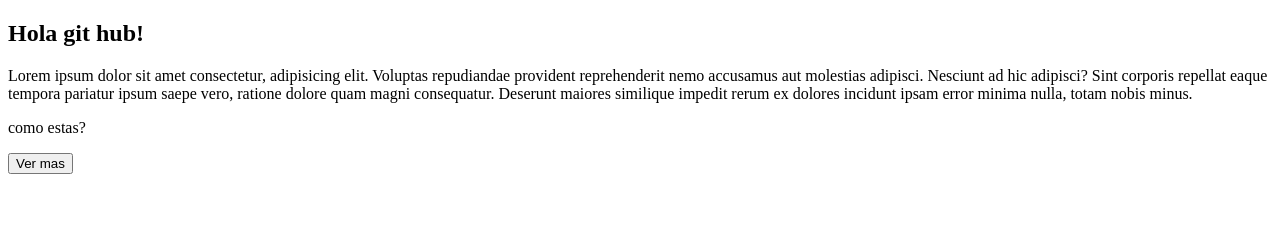
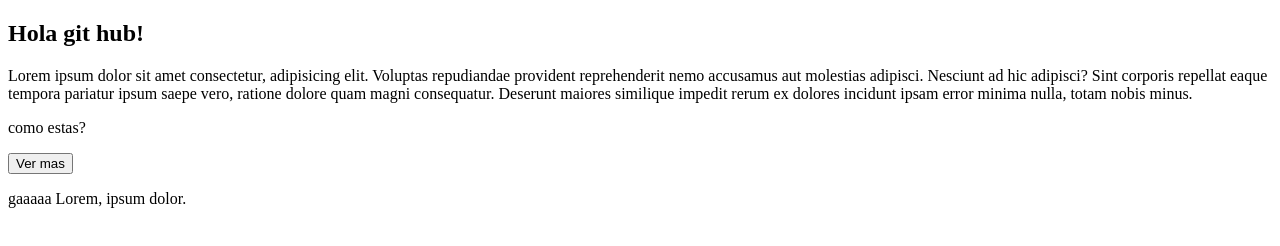
Before and after one commit to Danielrp551/clase_10_github, a plain HTML site: page index.html in a window 1280 px wide. Drawn offline with Linux system fonts and the light colour scheme.

Commit message:
Agregue pequeña frase

```diff
--- a/index.html
+++ b/index.html
@@ -15,7 +15,11 @@
         saepe vero, ratione dolore quam magni consequatur. Deserunt maiores similique impedit rerum ex dolores incidunt
         ipsam error minima nulla, totam nobis minus.</p>
     <p>como estas?</p>
-        <button>Ver mas</button>
+    <button>Ver mas</button>
+    <br>
+    <p>gaaaaa
+        Lorem, ipsum dolor.
+    </p>
 </body>
 
 </html>
```
